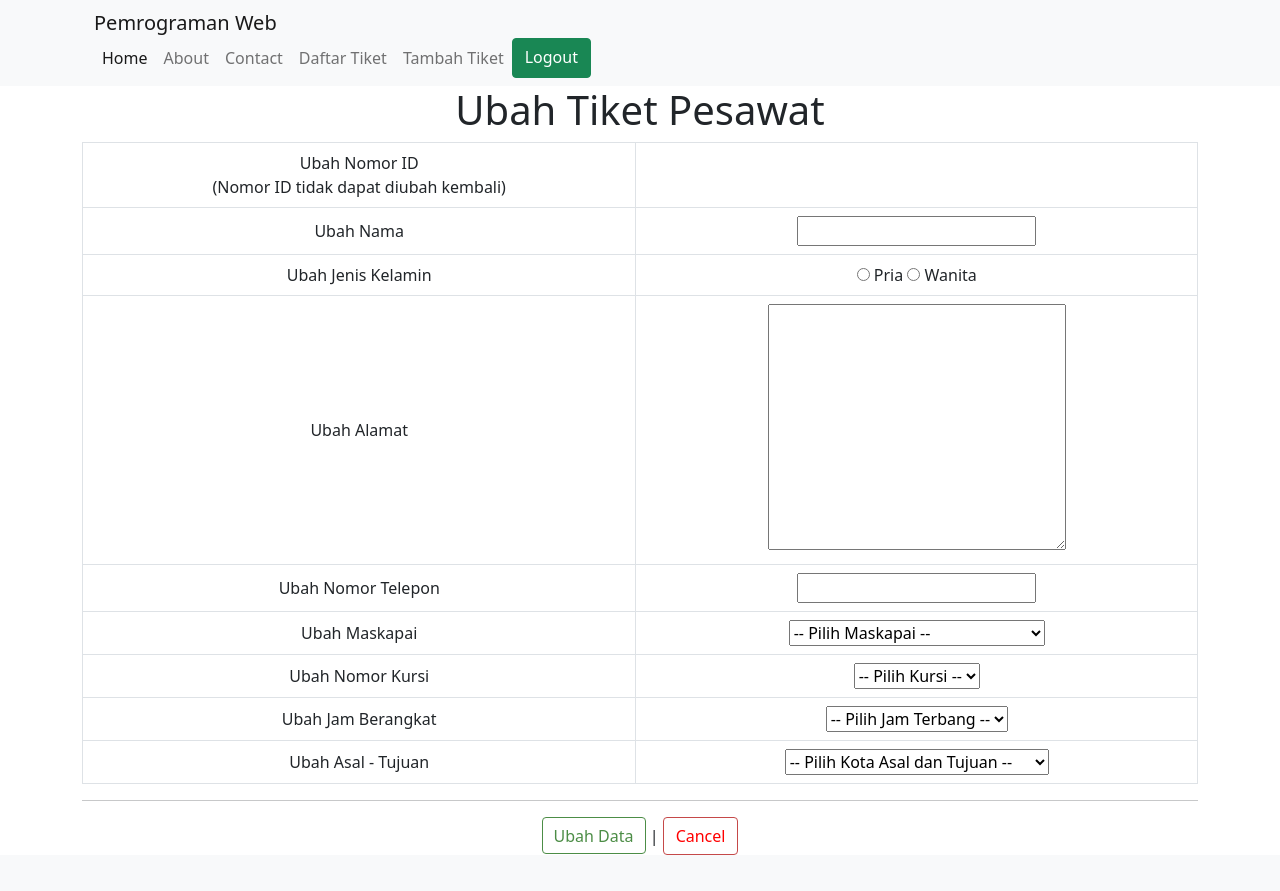
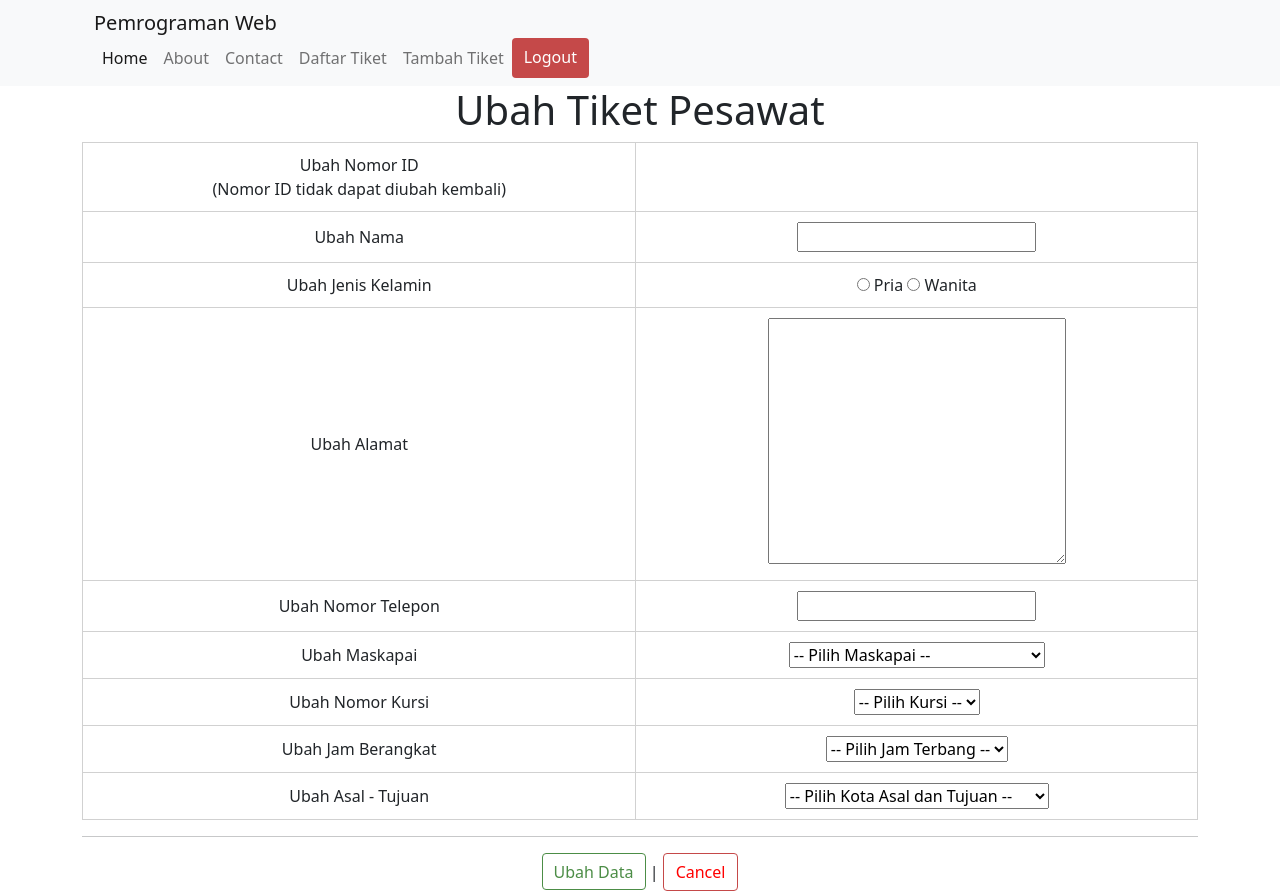
Before and after one commit to praktikum-tiunpad-2021/proyek-web-ricecooker, a CodeIgniter 4 app: template project_CI4/app/Views/page/ubah_data.php in a window 1280 px wide. Before the commit the page ends 855 px from the top, so only its background shows below. Run offline with PHP 8.4 and a stand-in for CodeIgniter, Linux system fonts and the light colour scheme; the template is opened without the code that fills it, so the values that code supplies are empty; some libraries are stand-ins or nearby versions.

Commit message:
update tampilan

```diff
--- a/project_CI4/app/Views/layout/navbar.php
+++ b/project_CI4/app/Views/layout/navbar.php
@@ -12,7 +12,7 @@
                     <a class="nav-link" href="/contact">Contact</a>
                     <a class="nav-link" href="/daftar_tiket">Daftar Tiket</a>
                     <a class="nav-link" href="/tambah_tiket">Tambah Tiket</a>
-                    <a href="/logout" class="btn btn-success">Logout</a>
+                    <a href="/logout" id="hapusbtn">Logout</a>
                 </div>
             </div>
         </div>
--- a/project_CI4/app/Views/page/daftar_tiket.php
+++ b/project_CI4/app/Views/page/daftar_tiket.php
@@ -12,7 +12,7 @@
                 </tr>
             </table>
             <br>
-            <table border="1" cellspacing="0" cellpadding="8" class="table table-bordered">
+            <table class="table1">
                 <thead>
                     <tr>
                         <th>Aksi</th>
--- a/project_CI4/app/Views/page/tambah_tiket.php
+++ b/project_CI4/app/Views/page/tambah_tiket.php
@@ -5,7 +5,7 @@
     <div class="row">
         <div class="col">
             <form action="/pages/save" method="POST" class="formisi">
-                <table border="1" cellspacing="0" cellpadding="10" align="center" class="table table-bordered">
+                <table class="table2">
                     <tr>
                         <td><label for="nomorid">Nomor ID</label></td>
                         <td><input type="text" id="nomorid" name="nomor_id" required></td>
--- a/project_CI4/app/Views/page/ubah_data.php
+++ b/project_CI4/app/Views/page/ubah_data.php
@@ -10,7 +10,7 @@
             <form action="/pages/ubah_data2" method="POST" class="formisi">
                 <input type="hidden" name="nomor_id" value=<?= $penumpang['nomor_id']; ?>>
 
-                <table border="1" cellspacing="0" cellpadding="10" align="center" class="table table-bordered">
+                <table class="table2">
                     <tr>
                         <td><label for="nomorid">Ubah Nomor ID </label>
                             <br>
--- a/project_CI4/public/css/style.css
+++ b/project_CI4/public/css/style.css
@@ -1,10 +1,22 @@
-.table {
+.table1>thead>tr>th, .table1>tbody>tr>td {
+    border: 1px solid #d1d1d1;
+    border-collapse: collapse;
+    padding: 8px;
     vertical-align: middle;
     text-align: center;
 }
 
-.table>thead {
+.table2 {
+    width: 100%;
+}
+
+.table2>tbody>tr>td {
+    border: 1px solid #d1d1d1;
+    border-collapse: collapse;
+    padding: 10px;
+    border-spacing: 0px;
     vertical-align: middle;
+    text-align: center;
 }
 
 .col>h1 {
```
